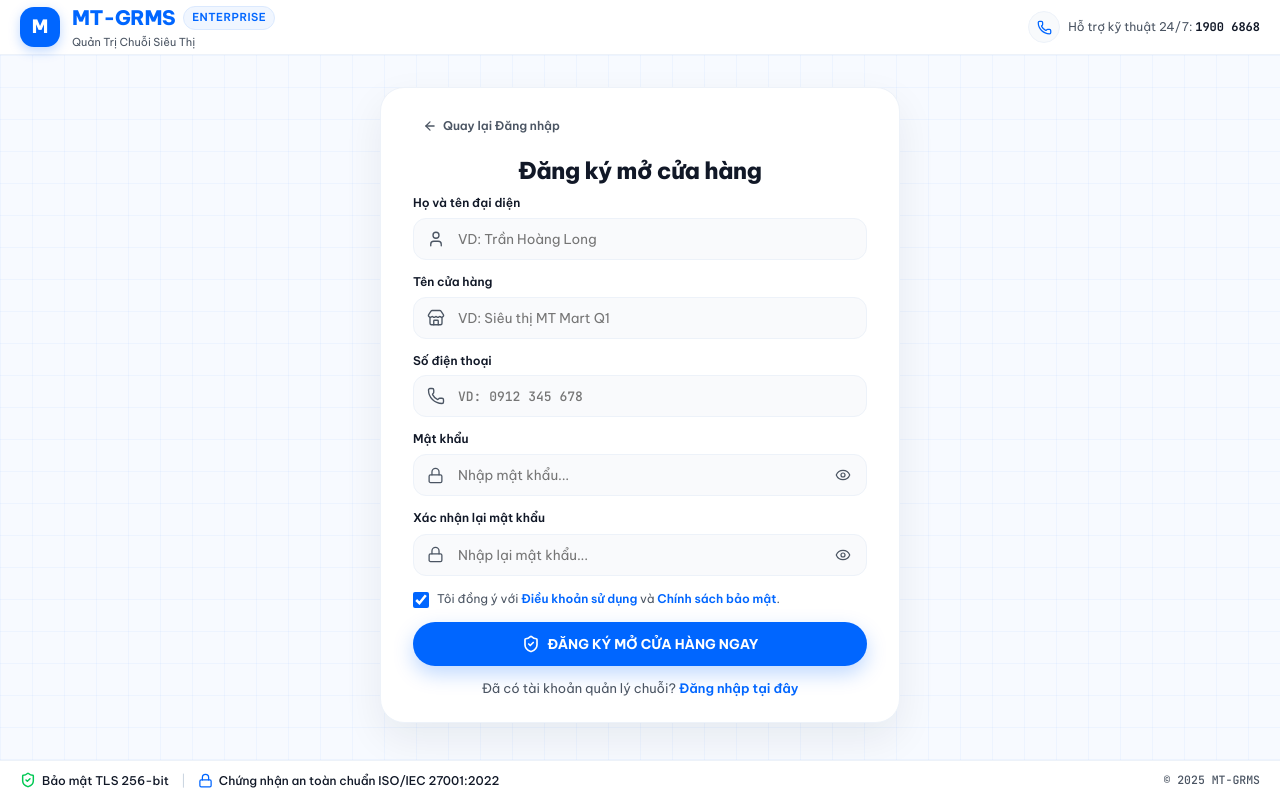
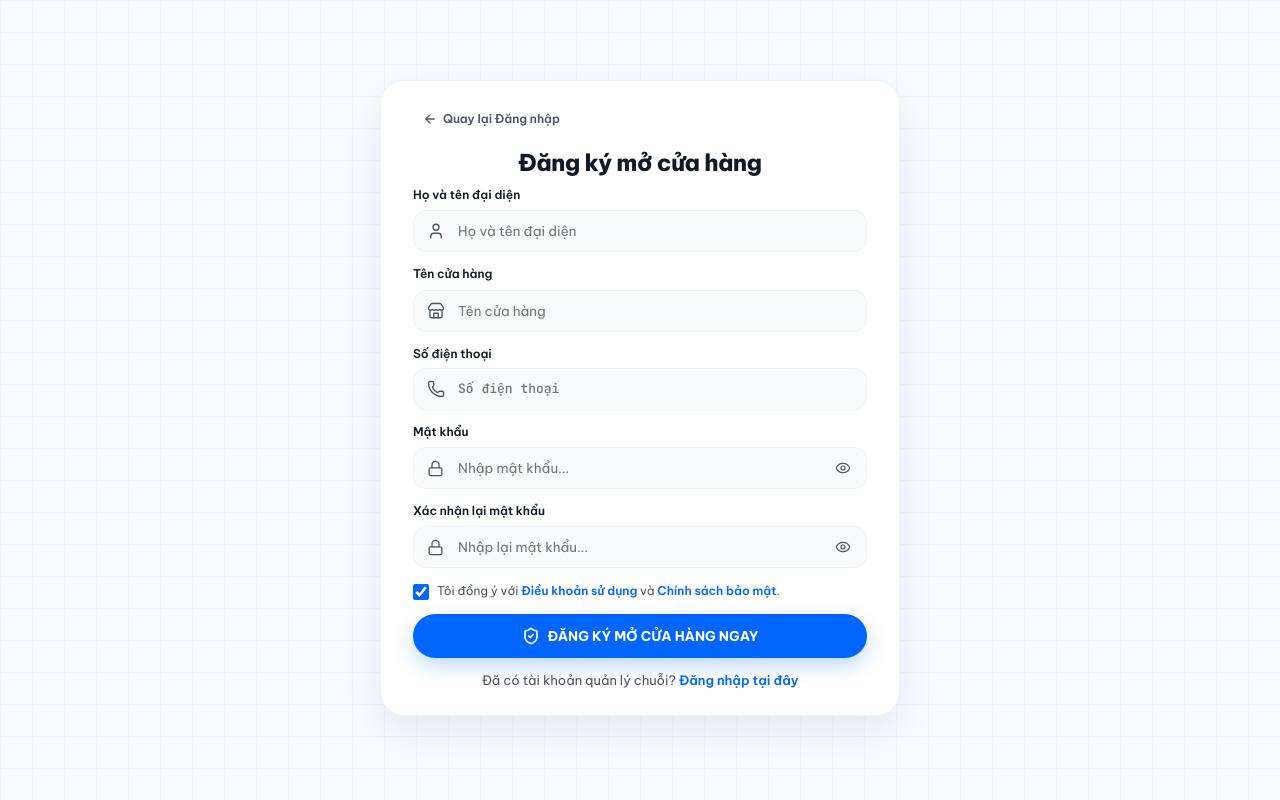
Before and after one commit to SEP490-G84-MTGRMS/MT_GRMS_FRONTEND, a React (Vite) app: page /auth/register in a window 1280 px wide. Built offline with nearby package versions, Linux system fonts and the light colour scheme; no server answers.

Commit message:
style(auth): remove global header and footer from AuthLayout

```diff
--- a/src/layouts/AuthLayout.tsx
+++ b/src/layouts/AuthLayout.tsx
@@ -1,84 +1,15 @@
 import type { FC } from "react";
-import { Outlet, Link } from "react-router-dom";
-import { Phone, ShieldCheck, Lock } from "lucide-react";
+import { Outlet } from "react-router-dom";
 
 export const AuthLayout: FC = () => {
   return (
     <div className="auth-shell">
-      {/* Header thanh thương hiệu MT-GRMS KiotViet Style chuẩn login.html */}
-      <header className="auth-header">
-        <div className="auth-header-inner">
-          <Link
-            to="/"
-            className="auth-header-brand"
-            aria-label="MT-GRMS Trang Chủ"
-          >
-            <div className="auth-logo-badge">
-              <span>M</span>
-            </div>
-            <div className="auth-brand-info">
-              <div className="auth-brand-title-row">
-                <span className="auth-brand-name-text">MT-GRMS</span>
-                <span className="auth-badge-enterprise">Enterprise</span>
-              </div>
-              <span className="auth-brand-subtext">
-                Quản Trị Chuỗi Siêu Thị
-              </span>
-            </div>
-          </Link>
-
-          <div className="auth-header-right">
-            <a
-              href="tel:19006868"
-              className="auth-header-hotline"
-              title="Gọi tổng đài hỗ trợ"
-            >
-              <span className="auth-hotline-icon-box">
-                <Phone size={15} strokeWidth={2} />
-              </span>
-              <span>
-                Hỗ trợ kỹ thuật 24/7:{" "}
-                <strong className="auth-hotline-num">1900 6868</strong>
-              </span>
-            </a>
-          </div>
-        </div>
-      </header>
-
       {/* Khu vực nội dung trung tâm (Centered Card Layout với Lưới nền tinh tế) */}
       <main className="auth-main-area bg-grid-subtle">
         <div className="auth-card-wrapper">
           <Outlet />
         </div>
       </main>
-
-      {/* Footer đầy đủ bản quyền và bảo mật TLS 256-bit */}
-      <footer className="auth-footer">
-        <div className="auth-footer-inner">
-          <div className="auth-footer-security">
-            <div className="auth-security-item">
-              <ShieldCheck
-                size={16}
-                strokeWidth={2.2}
-                style={{ color: "var(--green-money)" }}
-              />
-              <span>Bảo mật TLS 256-bit</span>
-            </div>
-            <span className="auth-security-divider">|</span>
-            <div className="auth-security-item">
-              <Lock
-                size={15}
-                strokeWidth={2}
-                style={{ color: "var(--blue-primary)" }}
-              />
-              <span>Chứng nhận an toàn chuẩn ISO/IEC 27001:2022</span>
-            </div>
-          </div>
-          <div className="auth-footer-copyright">
-            <span>© 2025 MT-GRMS</span>
-          </div>
-        </div>
-      </footer>
     </div>
   );
 };
--- a/src/pages/auth/RegisterPage.tsx
+++ b/src/pages/auth/RegisterPage.tsx
@@ -221,7 +221,7 @@ export const RegisterPage: FC = () => {
               id="reg-fullname"
               type="text"
               className="auth-styled-input"
-              placeholder="VD: Trần Hoàng Long"
+              placeholder="Họ và tên đại diện"
               value={fullName}
               onChange={(e) => setFullName(e.target.value)}
               disabled={isLoading}
@@ -247,7 +247,7 @@ export const RegisterPage: FC = () => {
               id="reg-storename"
               type="text"
               className="auth-styled-input"
-              placeholder="VD: Siêu thị MT Mart Q1"
+              placeholder="Tên cửa hàng"
               value={storeName}
               onChange={(e) => setStoreName(e.target.value)}
               disabled={isLoading}
@@ -273,7 +273,7 @@ export const RegisterPage: FC = () => {
               id="reg-phone"
               type="tel"
               className="auth-styled-input font-mono-input"
-              placeholder="VD: 0912 345 678"
+              placeholder="Số điện thoại"
               value={phone}
               onChange={(e) => setPhone(e.target.value)}
               disabled={isLoading}
@@ -375,9 +375,7 @@ export const RegisterPage: FC = () => {
               type="button"
               className="auth-eye-btn"
               onClick={() => setShowConfirmPassword(!showConfirmPassword)}
-              aria-label={
-                showConfirmPassword ? "Ẩn mật khẩu" : "Hiện mật khẩu"
-              }
+              aria-label={showConfirmPassword ? "Ẩn mật khẩu" : "Hiện mật khẩu"}
             >
               {showConfirmPassword ? (
                 <EyeOff size={16} strokeWidth={1.8} />
```
Also changed, not shown: 1 other file (tests, documents, lock files or other folders).
